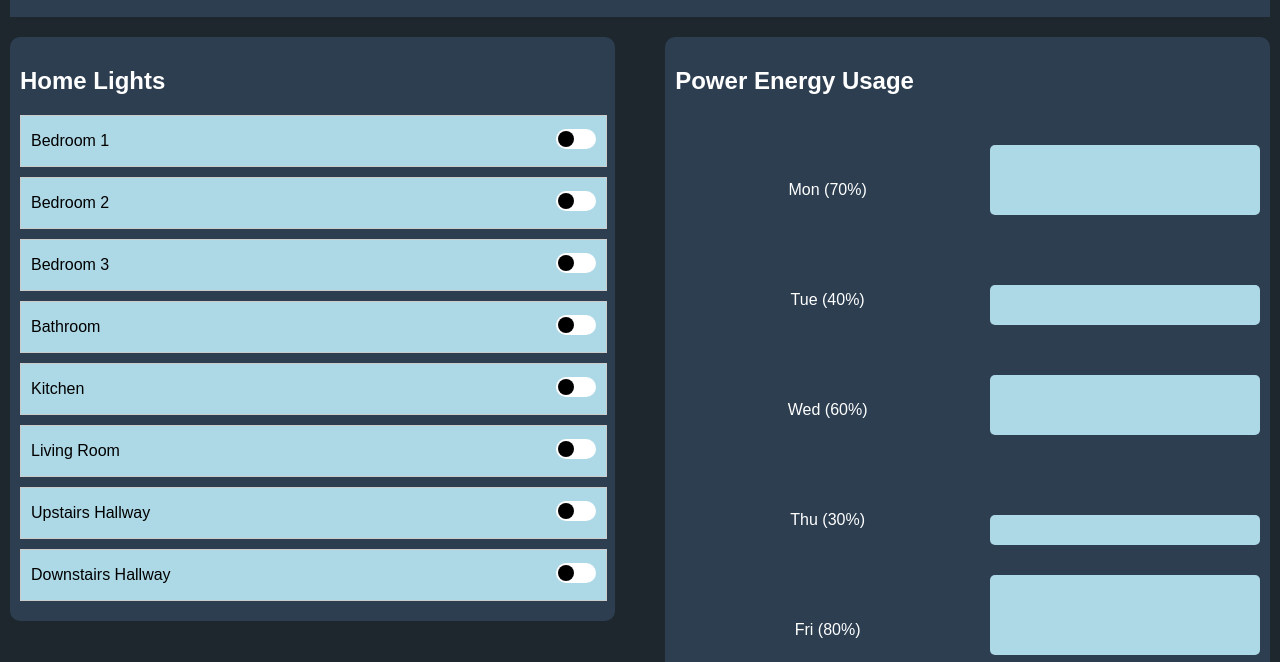
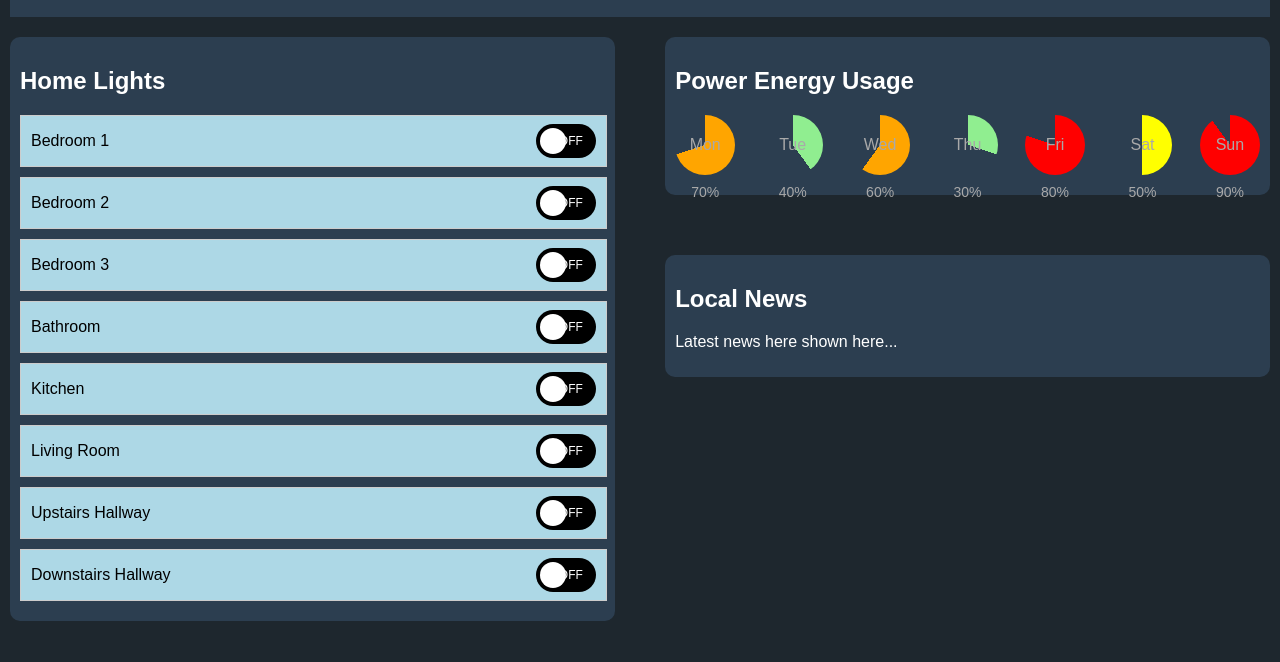
Before and after one commit to JavEllis/HappyHomeAutos, a plain HTML site: page HappyHomeAutos/index.html in a window 1280 px wide. Shown: the part 70-732 px from the top of the page. Drawn offline with Linux system fonts and the light colour scheme.

Commit message:
made the power usage more professional and added lables to the sliders to let users know when the light is on and off. things that my tester said i should improve on

```diff
--- a/HappyHomeAutos/index.html
+++ b/HappyHomeAutos/index.html
@@ -55,42 +55,74 @@
 			justify-content: space-between;
 			padding: 0 10px;
 			color: black;
+		}/*added in prompts to show when light is off and on*/
+		.switch {
+			position: relative;
+			display: inline-block;
+			width: 60px;
+			height: 34px;
 		}
 
-		.switch input {
-			display: none;
-		}
+			.switch input {
+				display: none;
+			}
 
 		.slider {
-			position: relative;
-			display: inline-block;
-			width: 40px;
-			height: 20px;
-			background-color: white;
-			border-radius: 20px;
-			transition: background-color 0.3s;
+			position: absolute;
 			cursor: pointer;
+			top: 0;
+			left: 0;
+			right: 0;
+			bottom: 0;
+			background-color: black;
+			transition: .4s;
+			border-radius: 34px;
 		}
 
 			.slider:before {
 				position: absolute;
-				content: '';
-				height: 16px;
-				width: 16px;
-				left: 2px;
-				bottom: 2px;
-				background-color: black;
+				content: "";
+				height: 26px;
+				width: 26px;
+				left: 4px;
+				bottom: 4px;
+				background-color: white;
+				transition: .4s;
 				border-radius: 50%;
-				transition: transform 0.3s;
 			}
 
 		input:checked + .slider {
-			background-color: #2196F3;
+			background-color: black;
 		}
 
 			input:checked + .slider:before {
-				transform: translateX(20px);
+				transform: translateX(26px);
 			}
+
+		.status {
+			position: absolute;
+			top: 50%;
+			transform: translateY(-50%);
+			left: 5px;
+			color: white;
+			font-size: 12px;
+		}
+
+		/* Adjust status text when switch is checked */
+		input:checked + .slider + .status::after {
+			content: "ON";
+		}
+
+		input[type="checkbox"] + .slider + .status::after {
+			content: "OFF";
+		}
+
+		/* Adjust status text position when switch is checked */
+		input:checked + .slider + .status {
+			left: auto;
+			right: 5px;
+		}
+
 
 		.light-text {
 			margin-right: 10px;
@@ -99,28 +131,64 @@
 		.light.on {
 			background-color: yellow;
 		}
-
-		.bar-chart {
+		/*add a circle chart based on feed back to display the power usage a lot better */
+		.circle-chart {
 			display: flex;
-			align-items: flex-end;
-			height: 100px;
-			width: 100%;
-			margin-bottom: 10px; /* Adjusted margin */
+			align-items: center;
+			justify-content: space-between;
+			margin-bottom: 10px;
 		}
 
-		.bar {
-			flex-grow: 1;
-			background-color: lightblue;
-			border-radius: 5px;
+		.circle {
+			position: relative;
+			width: 60px;
+			height: 60px;
+			border-radius: 50%;
+			background-color: yellow;
+			display: flex;
+			align-items: center;
+			justify-content: center;
+			color: darkgrey;
 		}
 
-		.bar-text {
-			text-align: center;
-			margin-top: 5px;
-			flex-grow: 1;
-			width: calc(100% / 13 - 10px);
-			margin-right: 10px;
-		}
+			.circle::after {
+				content: attr(data-percent) '%';
+				position: absolute;
+				font-size: 14px;
+				bottom: -25px; /* Adjust vertical position of day names */
+				left: 50%;
+				transform: translateX(-50%);
+			}
+
+			.circle:nth-child(1) {
+				background: conic-gradient(orange 70%, transparent 0);
+			}
+
+			.circle:nth-child(2) {
+				background: conic-gradient(lightgreen 40%, transparent 0);
+			}
+
+			.circle:nth-child(3) {
+				background: conic-gradient(orange 60%, transparent 0);
+			}
+
+			.circle:nth-child(4) {
+				background: conic-gradient(lightgreen 30%, transparent 0);
+			}
+
+			.circle:nth-child(5) {
+				background: conic-gradient(red 80%, transparent 0);
+			}
+
+			.circle:nth-child(6) {
+				background: conic-gradient(yellow 50%, transparent 0);
+			}
+
+			.circle:nth-child(7) {
+				background: conic-gradient(red 90%, transparent 0);
+			}
+
+
 	</style>
 </head>
 <body>
@@ -136,6 +204,7 @@
 					<label class="switch">
 						<input type="checkbox">
 						<span class="slider"></span>
+						<span class="status">ON</span>
 					</label>
 				</div>
 				<div class="light">
@@ -143,6 +212,7 @@
 					<label class="switch">
 						<input type="checkbox">
 						<span class="slider"></span>
+						<span class="status">ON</span>
 					</label>
 				</div>
 				<div class="light">
@@ -150,6 +220,7 @@
 					<label class="switch">
 						<input type="checkbox">
 						<span class="slider"></span>
+						<span class="status">ON</span>
 					</label>
 				</div>
 				<div class="light">
@@ -157,6 +228,7 @@
 					<label class="switch">
 						<input type="checkbox">
 						<span class="slider"></span>
+						<span class="status">ON</span>
 					</label>
 				</div>
 				<div class="light">
@@ -164,6 +236,7 @@
 					<label class="switch">
 						<input type="checkbox">
 						<span class="slider"></span>
+						<span class="status">ON</span>
 					</label>
 				</div>
 				<div class="light">
@@ -171,6 +244,7 @@
 					<label class="switch">
 						<input type="checkbox">
 						<span class="slider"></span>
+						<span class="status">ON</span>
 					</label>
 				</div>
 				<div class="light">
@@ -178,6 +252,7 @@
 					<label class="switch">
 						<input type="checkbox">
 						<span class="slider"></span>
+						<span class="status">ON</span>
 					</label>
 				</div>
 				<div class="light">
@@ -185,9 +260,11 @@
 					<label class="switch">
 						<input type="checkbox">
 						<span class="slider"></span>
+						<span class="status">ON</span>
 					</label>
 				</div>
 			</div>
+
 			<div class="section">
 				<h2>Temperature</h2>
 				<p>Current: 25°C</p>
@@ -197,35 +274,18 @@
 		<div class="right-section">
 			<div class="section">
 				<h2>Power Energy Usage</h2>
-				<div class="bar-chart">
-					<p class="bar-text">Mon (70%)</p>
-					<div class="bar" style="height: 70%;"></div>
-				</div>
-				<div class="bar-chart">
-					<p class="bar-text">Tue (40%)</p>
-					<div class="bar" style="height: 40%;"></div>
-				</div>
-				<div class="bar-chart">
-					<p class="bar-text">Wed (60%)</p>
-					<div class="bar" style="height: 60%;"></div>
-				</div>
-				<div class="bar-chart">
-					<p class="bar-text">Thu (30%)</p>
-					<div class="bar" style="height: 30%;"></div>
-				</div>
-				<div class="bar-chart">
-					<p class="bar-text">Fri (80%)</p>
-					<div class="bar" style="height: 80%;"></div>
-				</div>
-				<div class="bar-chart">
-					<p class="bar-text">Sat (50%)</p>
-					<div class="bar" style="height: 50%;"></div>
-				</div>
-				<div class="bar-chart">
-					<p class="bar-text">Sun (90%)</p>
-					<div class="bar" style="height: 90%;"></div>
+				<div class="circle-chart">
+					<div class="circle" data-percent="70">Mon</div>
+					<div class="circle" data-percent="40">Tue</div>
+					<div class="circle" data-percent="60">Wed</div>
+					<div class="circle" data-percent="30">Thu</div>
+					<div class="circle" data-percent="80">Fri</div>
+					<div class="circle" data-percent="50">Sat</div>
+					<div class="circle" data-percent="90">Sun</div>
 				</div>
 			</div>
+
+
 			<div class="section">
 				<h2>Local News</h2>
 				<p>Latest news here shown here...</p>
```
